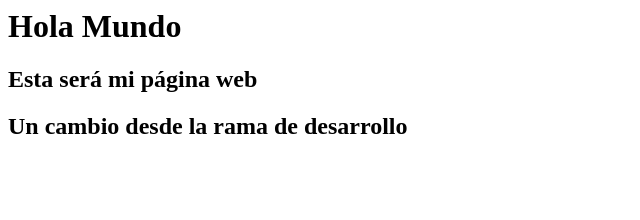
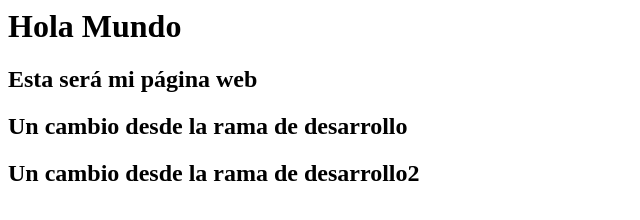
Before and after one commit to marcrojas/crehana, a plain HTML site: page index.html in a window 1280 px wide. Shown: the whole page, without its empty margins (0-640 px from the left). Drawn offline with Linux system fonts and the light colour scheme.

Commit message:
Nuevo parrafo desde desarrollo2

```diff
--- a/index.html
+++ b/index.html
@@ -8,5 +8,7 @@
 		<h2>Esta será mi página web</h2>
 
 		<h2>Un cambio desde la rama de desarrollo</h2>
+
+		<h2>Un cambio desde la rama de desarrollo2</h2>
 	</body>
 </html>
```
